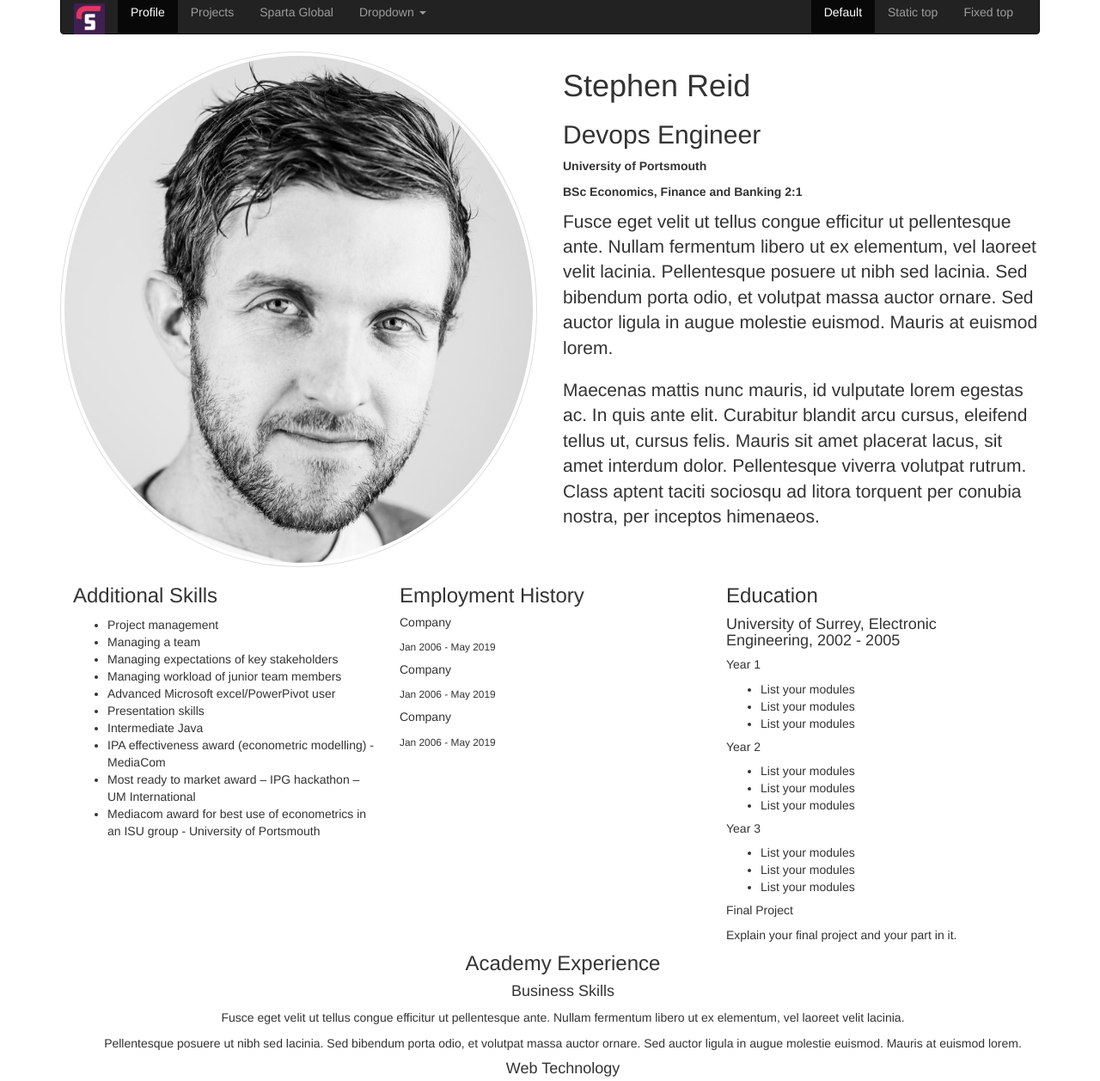
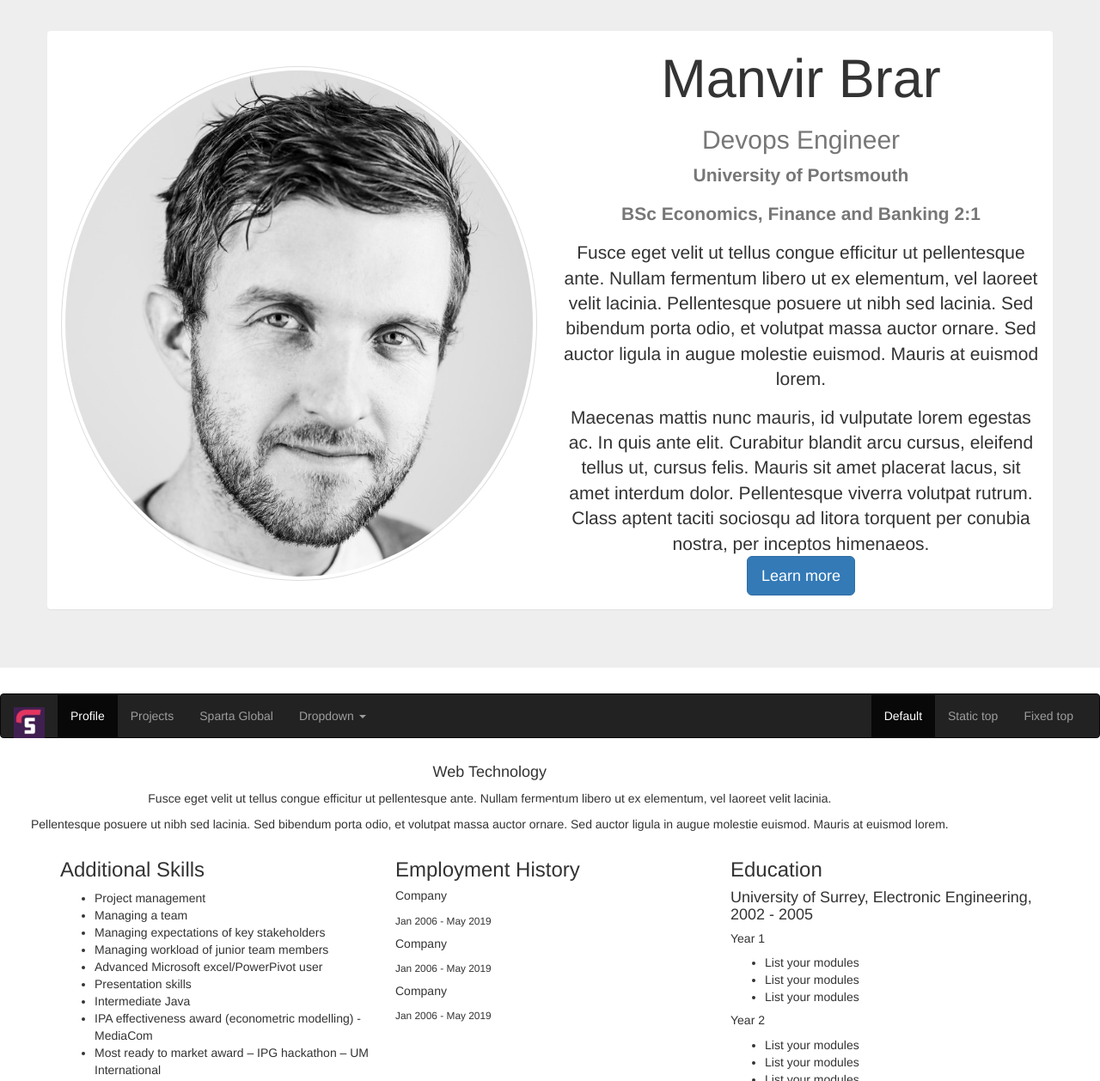
Before and after one commit to manibrar/sparta_global_manvir_profile_homework, a plain HTML site: page index.html in a window 1280 px wide. Shown: the part 12-1270 px from the top of the page at 86% size. Drawn offline with nearby package versions, Linux system fonts and the light colour scheme.

Commit message:
custom layout bones

```diff
--- a/index.html
+++ b/index.html
@@ -15,8 +15,49 @@
 
 <body>
 
-  <div class="container center-block">
+  <div class="wrapper">
+    <div class="container-flex">
 
+      <div class="jumbotron">
+        <div class="container panel">
+          <div class="row row-flex">
+
+
+            <div id="hero" class="col-lg-6 col-md-6 col-sm-12">
+              <div class="hero">
+                <h1></h1><br>
+                <img class="img-responsive img-thumbnail img-circle" src="images/headshot.jpg">
+              </div>
+            </div>
+
+
+
+            <div class="col-lg-6 col-md-6 col-sm-12">
+              <div class="bio">
+                <h1 class="text-center">Manvir Brar</h1>
+                <h2 class="text-center text-muted">Devops Engineer</h2>
+                <p class="text-center text-muted"><b>University of Portsmouth</b></p>
+                <p class="text-center text-muted"><b>BSc Economics, Finance and Banking 2:1</b></p>
+                <p class="lead text-center">Fusce eget velit ut tellus congue efficitur ut pellentesque ante. Nullam fermentum libero ut ex elementum, vel laoreet velit lacinia. Pellentesque posuere ut nibh sed lacinia. Sed bibendum porta odio, et volutpat massa auctor ornare. Sed
+                  auctor ligula in augue molestie euismod. Mauris at euismod lorem.</p>
+                <p class="lead text-center">Maecenas mattis nunc mauris, id vulputate lorem egestas ac. In quis ante elit. Curabitur blandit arcu cursus, eleifend tellus ut, cursus felis. Mauris sit amet placerat lacus, sit amet interdum dolor. Pellentesque viverra volutpat rutrum.
+                  Class aptent taciti sociosqu ad litora torquent per conubia nostra, per inceptos himenaeos.<br><a class="btn btn-primary btn-lg" href="#navbar" role="button">Learn more</a></p>
+
+              </div>
+
+            </div>
+
+          </div>
+
+        </div>
+
+      </div>
+
+
+
+
+
+      <div>
         <nav class="navbar navbar-inverse">
           <div class="container-fluid">
             <div class="navbar-header">
@@ -51,43 +92,55 @@
                 <li><a href="../navbar-static-top/">Static top</a></li>
                 <li><a href="../navbar-fixed-top/">Fixed top</a></li>
               </ul>
-        </div><!--/.nav-collapse -->
-      </div><!--/.container-fluid -->
+            </div>
+            <!--/.nav-collapse -->
+          </div>
+          <!--/.container-fluid -->
         </nav>
+      </div>
 
+      <div class="container-fluid">
+        <div class="row">
 
-    <div class="row">
-      <div id="hero" class="col-md-6 col-sm-12">
-        <div id="bio">
-          <div id="headshot">
-            <img class="img-responsive img-thumbnail img-circle" src="images/headshot.jpg">
+          <div class="col-md-12 text-center">
+            <div id="highlights" class="carousel slide" data-ride="carousel">
+              <!-- Indicators -->
+              <ol class="carousel-indicators">
+                <li data-target="#carousel-example-generic" data-slide-to="0" class="active"></li>
+                <li data-target="#carousel-example-generic" data-slide-to="1"></li>
+                <li data-target="#carousel-example-generic" data-slide-to="2"></li>
+              </ol>
+              <!-- Wrapper for slides -->
+              <div class="carousel-inner" role="listbox">
+                <div class="item active">
+                  <h4>Web Technology</h4>
+                  <p>Fusce eget velit ut tellus congue efficitur ut pellentesque ante. Nullam fermentum libero ut ex elementum, vel laoreet velit lacinia.</p>
+                  <p>Pellentesque posuere ut nibh sed lacinia. Sed bibendum porta odio, et volutpat massa auctor ornare. Sed auctor ligula in augue molestie euismod. Mauris at euismod lorem.</p>
+                </div>
+                <div class="item">
+                  <h4>Web Technology</h4>
+                  <p>Fusce eget velit ut tellus congue efficitur ut pellentesque ante. Nullam fermentum libero ut ex elementum, vel laoreet velit lacinia.</p>
+                  <p>Pellentesque posuere ut nibh sed lacinia. Sed bibendum porta odio, et volutpat massa auctor ornare. Sed auctor ligula in augue molestie euismod. Mauris at euismod lorem.</p>
+                </div>
+                <div class="item">
+                  <h4>Business Skills</h4>
+                  <p>Fusce eget velit ut tellus congue efficitur ut pellentesque ante. Nullam fermentum libero ut ex elementum, vel laoreet velit lacinia.</p>
+                  <p>Pellentesque posuere ut nibh sed lacinia. Sed bibendum porta odio, et volutpat massa auctor ornare. Sed auctor ligula in augue molestie euismod. Mauris at euismod lorem.</p>
+                </div>
               </div>
             </div>
           </div>
 
-      <div class="col-md-6 col-sm-12">
-
-        <h1>Stephen Reid</h1>
-        <h2>Devops Engineer</h2>
-
-        <div class="university">
-          <p><b>University of Portsmouth</b></p>
-          <p><b>BSc Economics, Finance and Banking 2:1</b></p>
+          <div class="col-md-0">
           </div>
 
-        <div class="bio">
-          <p class="lead">Fusce eget velit ut tellus congue efficitur ut pellentesque ante. Nullam fermentum libero ut ex elementum, vel laoreet velit lacinia. Pellentesque posuere ut nibh sed lacinia. Sed bibendum porta odio, et volutpat massa auctor ornare. Sed auctor
-            ligula in augue molestie euismod. Mauris at euismod lorem.</p>
-          <p class="lead">Maecenas mattis nunc mauris, id vulputate lorem egestas ac. In quis ante elit. Curabitur blandit arcu cursus, eleifend tellus ut, cursus felis. Mauris sit amet placerat lacus, sit amet interdum dolor. Pellentesque viverra volutpat rutrum. Class
-            aptent taciti sociosqu ad litora torquent per conubia nostra, per inceptos himenaeos.</p>
-        </div>
         </div>
       </div>
 
 
-    <div class="Panel">
-      <div class="col-md-4">
-        <div id="skills">
+      <div class="container">
+        <div class="row">
+          <div class="col-md-4 col-sm-4">
             <h3>Additional Skills</h3>
             <ul>
               <li>Project management</li>
@@ -102,29 +155,19 @@
               <li>Mediacom award for best use of econometrics in an ISU group - University of Portsmouth</li>
             </ul>
           </div>
-      </div>
-
-      <div class="employment-history col-md-4">
+          <div class="col-md-4 col-sm-4">
             <h3>Employment History</h3>
 
-        <div class="employment">
+            <h5>Company</h5>
+            <small>Jan 2006 - May 2019</small>
+
+            <h5>Company</h5>
+            <small>Jan 2006 - May 2019</small>
+
             <h5>Company</h5>
             <small>Jan 2006 - May 2019</small>
           </div>
-
-        <div class="employment">
-          <h5>Company</h5>
-          <small>Jan 2006 - May 2019</small>
-        </div>
-
-        <div class="employment">
-          <h5>Company</h5>
-          <small>Jan 2006 - May 2019</small>
-        </div>
-      </div>
-
-      <div>
-        <div class="col-md-4">
+          <div class="col-md-4 col-sm-4">
             <h3>Education</h3>
 
             <h4>University of Surrey, Electronic Engineering, 2002 - 2005 </h4>
@@ -154,17 +197,10 @@
           </div>
         </div>
       </div>
-    <div class="container text-center">
-      <div class="row">
+
+      <div class="container-fluid text-center">
+        <div class="panel">
           <h3>Academy Experience</h3>
-
-        <h4>Business Skills</h4>
-        <p>Fusce eget velit ut tellus congue efficitur ut pellentesque ante. Nullam fermentum libero ut ex elementum, vel laoreet velit lacinia.</p>
-        <p>Pellentesque posuere ut nibh sed lacinia. Sed bibendum porta odio, et volutpat massa auctor ornare. Sed auctor ligula in augue molestie euismod. Mauris at euismod lorem.</p>
-
-        <h4>Web Technology</h4>
-        <p>Fusce eget velit ut tellus congue efficitur ut pellentesque ante. Nullam fermentum libero ut ex elementum, vel laoreet velit lacinia.</p>
-        <p>Pellentesque posuere ut nibh sed lacinia. Sed bibendum porta odio, et volutpat massa auctor ornare. Sed auctor ligula in augue molestie euismod. Mauris at euismod lorem.</p>
 
           <h4>Software Testing</h4>
           <p>Fusce eget velit ut tellus congue efficitur ut pellentesque ante. Nullam fermentum libero ut ex elementum, vel laoreet velit lacinia.</p>
@@ -188,8 +224,7 @@
         </div>
       </div>
     </div>
-
-
+  </div>
 
 </body>
 
```
Lines whose indentation alone changed are shown as unchanged.
